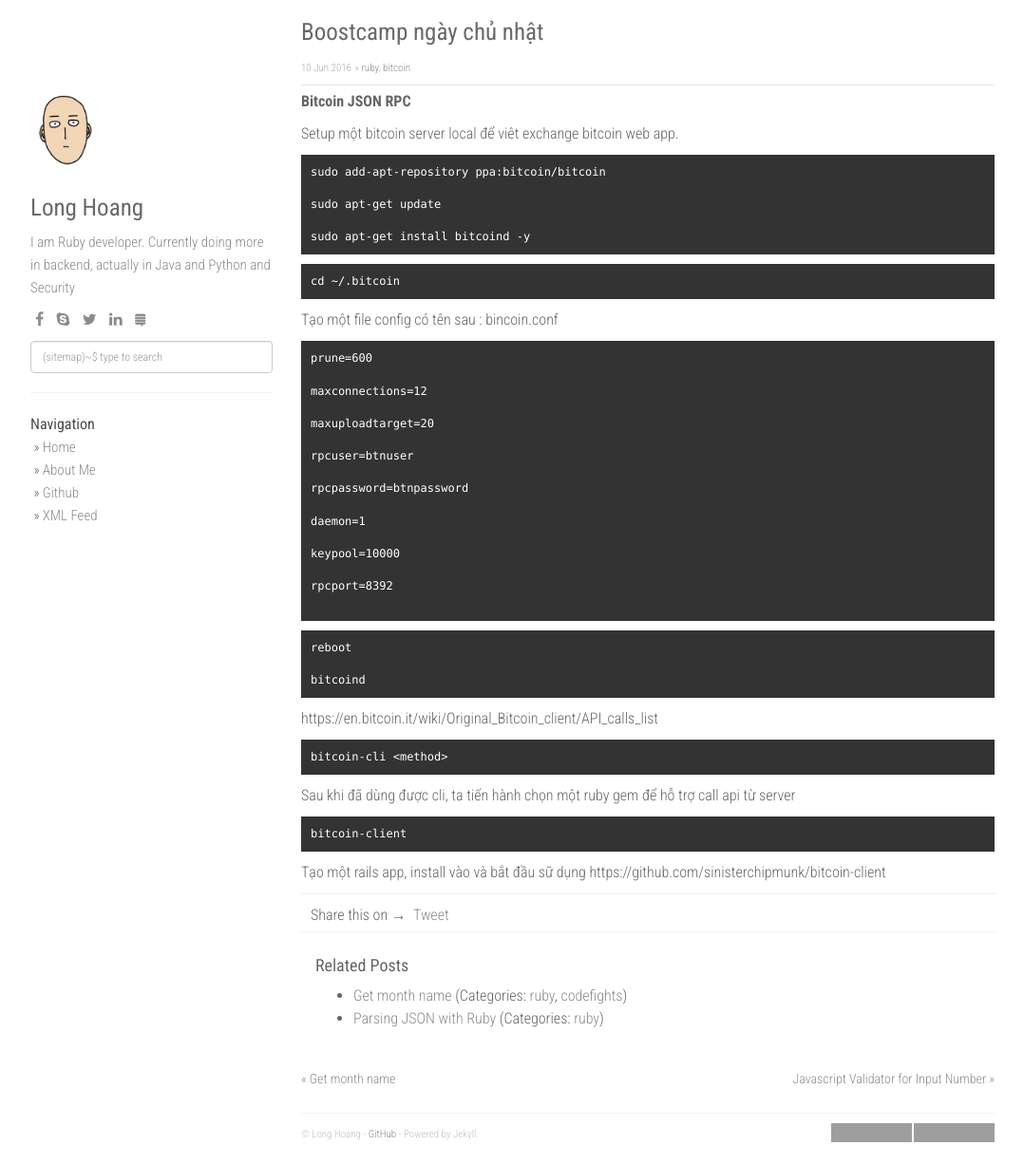
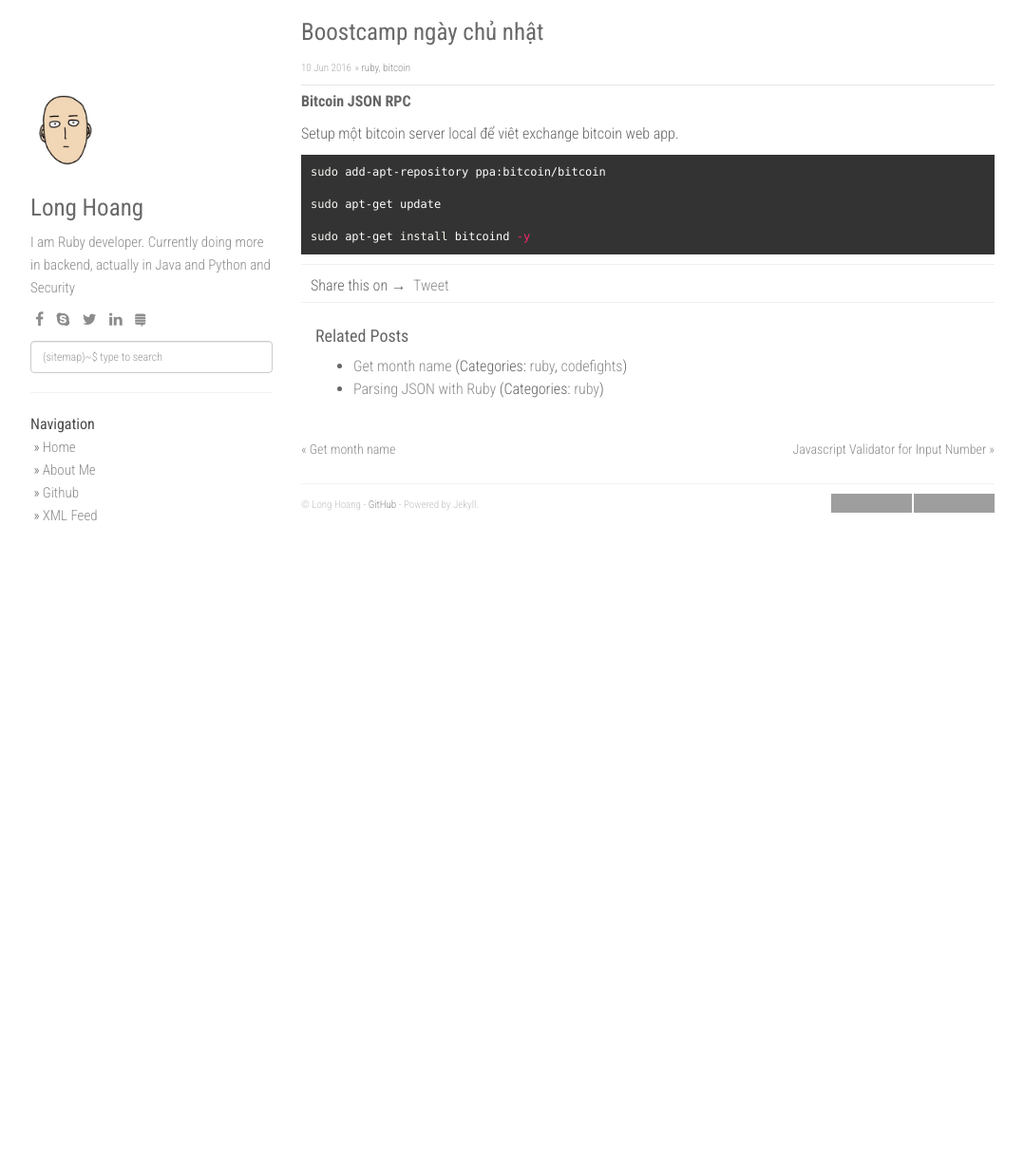
Before and after one commit to SFzxc/SFzxc.github.io, a Jekyll site: the page built from _posts/2016-12-25-Tim-hieu-lung-tung.md, in a window 1280 px wide and 1226 px high. Shown: the whole window at 95% size, without its empty margins (53-1131 px from the left). Built offline with Jekyll 4.4.1, drawn with Linux system fonts in a browser that asks for light colours; nearby versions of some CDN libraries; comment, search, counter and statistics services are not loaded; grey boxes are pictures that could not be loaded.

Commit message:
Update 2016-12-25-Tim-hieu-lung-tung.md

`````diff
--- a/_posts/2016-12-25-Tim-hieu-lung-tung.md
+++ b/_posts/2016-12-25-Tim-hieu-lung-tung.md
@@ -8,50 +8,11 @@ categories: [ruby, bitcoin]
 **Bitcoin JSON RPC**
 
 Setup một bitcoin server local để viêt exchange bitcoin web app.
-```
+
+```bash
 sudo add-apt-repository ppa:bitcoin/bitcoin
 
 sudo apt-get update
 
 sudo apt-get install bitcoind -y
 ```
-
-
-```
-cd ~/.bitcoin
-```
-Tạo một file config có tên sau : bincoin.conf
-```
-prune=600
-
-maxconnections=12
-
-maxuploadtarget=20
-
-rpcuser=btnuser
-
-rpcpassword=btnpassword
-
-daemon=1
-
-keypool=10000
-
-rpcport=8392
-
-````
-```
-reboot
-
-bitcoind
-```
-
-https://en.bitcoin.it/wiki/Original_Bitcoin_client/API_calls_list
-```
-bitcoin-cli <method>
-```
-Sau khi đã dùng được cli, ta tiến hành chọn một ruby gem để hỗ trợ call api từ server
-```
-bitcoin-client
-```
-Tạo một rails app, install vào và bắt đầu sữ dụng
-https://github.com/sinisterchipmunk/bitcoin-client
`````
